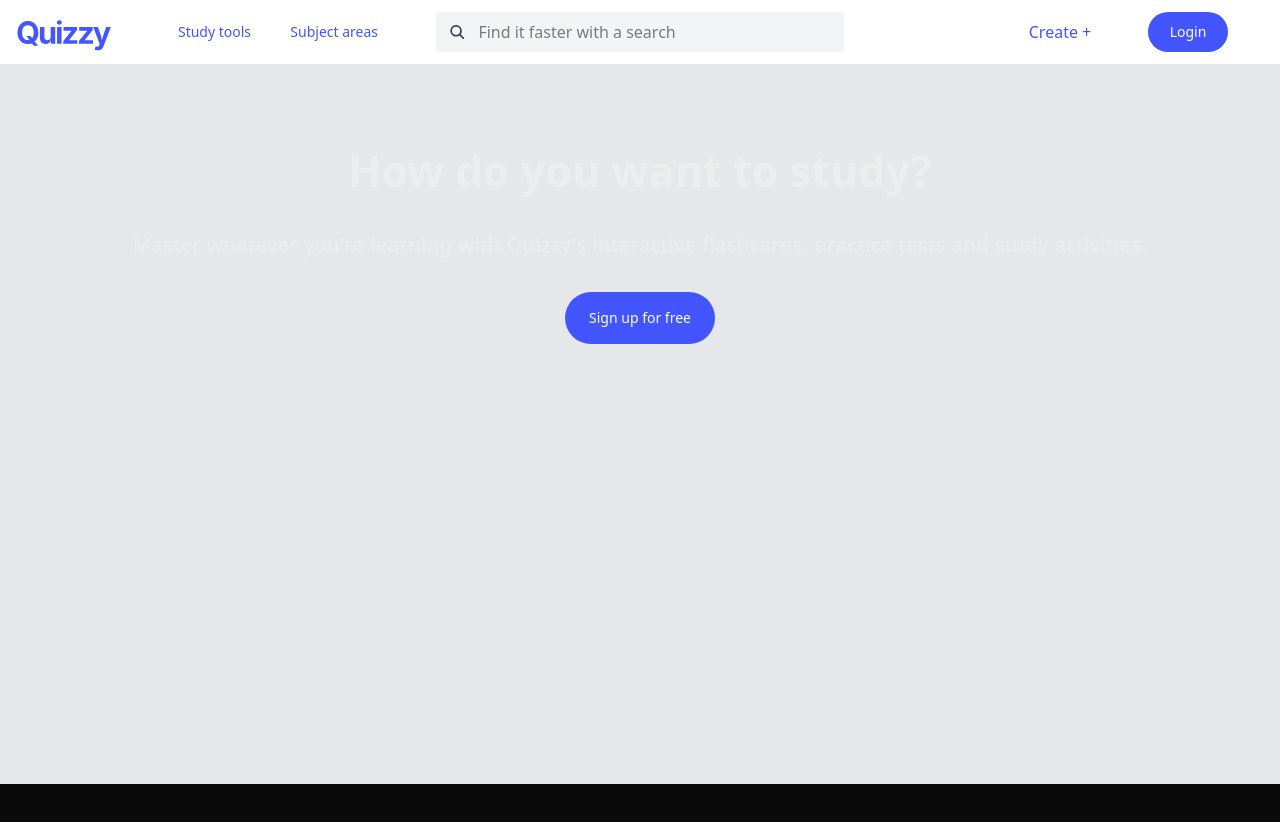
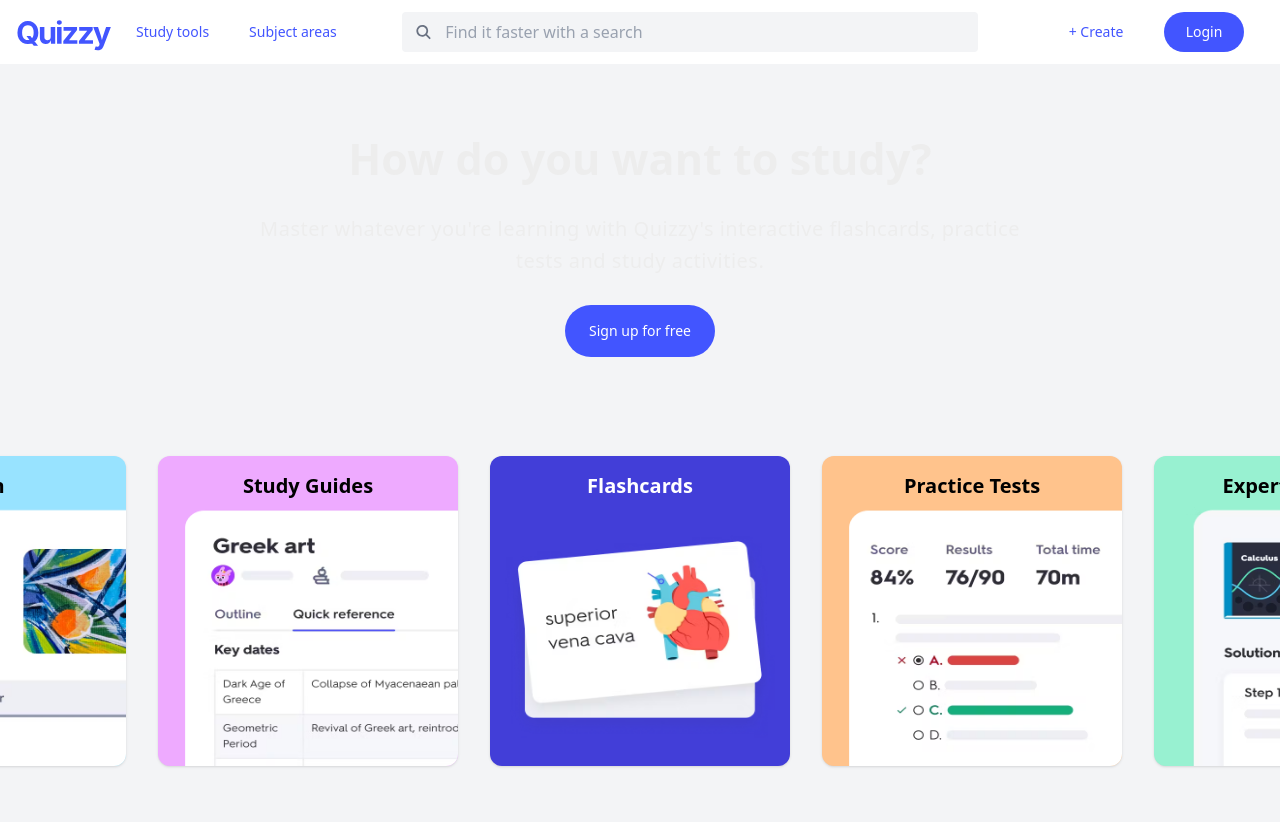
Before and after one commit to arslankaleem7229/quizzy, a Next.js app: page / in a window 1280 px wide. Shown: the top 822 px of the page. Before the commit the page ends 800 px from the top, so only its background shows below. Built offline with nearby package versions, Linux system fonts and the light colour scheme.

Commit message:
get the falshcards fixed and flex + other ui

```diff
--- a/app/Navbar.tsx
+++ b/app/Navbar.tsx
@@ -17,12 +17,12 @@ const Navbar = () => {
 
   return (
     <>
-      <header className="grid grid-cols-2 grid-rows-2 md:grid-rows-1 md:grid-cols-3 sticky top-0 left-0 right-0 h-28 md:h-16 items-center px-2 md:px-4 bg-white">
-        <div className="grid grid-cols-4 md:grid-cols-3 items-center shrink-0">
-          <Logo classname="col-span-1" />
-          <div className="col-span-3 md:col-span-2 grid grid-cols-2 justify-self-start ">
-            <button className=" btn-text hidden sm:block">Study tools</button>
-            <button className=" btn-text hidden sm:block">Subject areas</button>
+      <header className="flex flex-wrap md:flex-nowrap sticky top-0 left-0 right-0 h-28 md:h-16 items-center px-2 lg:px-4 bg-white. z-9999999 bg-white">
+        <div className="flex flex-1 md:flex-none shrink-0 gap-2 mr-4 xl:mr-0">
+          <Logo />
+          <div className="hidden lg:flex gap-2">
+            <button className="btn-text">Study tools</button>
+            <button className="btn-text">Subject areas</button>
           </div>
         </div>
 
@@ -31,20 +31,20 @@ const Navbar = () => {
           placeholder="Find it faster with a search"
         />
 
-        <div className="grid grid-cols-2 items-center gap-x-10 mx-5 shrink-0 justify-self-end">
-          <button className="btn-text text-sm w-22 md:text-base md:w-24">
-            Create +
+        <div className="flex flex-none gap-x-5 items-center mx-5">
+          <button className="btn-text text-xs w-22 md:text-sm md:w-24">
+            + Create
           </button>
           <button
             onClick={() => setShowLogin(true)}
-            className="btn-primary w-20"
+            className="btn-primary w-20 text-sm"
           >
             Login
           </button>
         </div>
 
         <SearchField
-          classname="block md:hidden col-span-2 mx-1 md:mx-4 "
+          classname="block md:hidden mx-1 md:mx-4 w-full md:mb-1"
           placeholder="Find it faster with a search"
         />
       </header>
@@ -55,17 +55,3 @@ const Navbar = () => {
 };
 
 export default Navbar;
-
-{
-  /* <h1 className="flex justify-center items-center ">
-          <span className="font-semibold text-7xl text-cyan-200  pl-2 py-1">
-            Quizzy
-          </span>
-          {/* <span className="font-bold text-3xl pr-2 py-1">uizzy</span>
-        </h1> */
-  /* <Image
-          src={quizzy}
-          className="flex justify-center items-center"
-          alt="Quizzy Logo"
-        /> */
-}
--- a/app/components/Buttons/SocialLoginButtons.tsx
+++ b/app/components/Buttons/SocialLoginButtons.tsx
@@ -1,9 +1,8 @@
 import { signIn } from "next-auth/react";
-import React from "react";
+import Image from "next/image";
 import Apple from "../../../public/social_icons/apple.png";
 import Facebook from "../../../public/social_icons/facebook.png";
 import Google from "../../../public/social_icons/google.png";
-import Image from "next/image";
 
 type Provider = "google" | "facebook" | "apple";
 type ProviderAction = "login" | "signup";
--- a/app/components/Inputs/SearchField.tsx
+++ b/app/components/Inputs/SearchField.tsx
@@ -8,13 +8,13 @@ const SearchField = ({
   classname?: string;
 }) => {
   return (
-    <div className={`justify-center ${classname}`}>
-      <div className="flex mx-1 md:mx5  bg-gray-100 rounded focus-within:ring-2 focus-within:ring-gray-400 focus-within:border-gray-400">
-        <MagnifyingGlassIcon className="h-5 w-5 ml-3 my-auto text-gray-700 " />
+    <div className={`flex items-center w-full ${classname}`}>
+      <div className="flex items-center justify-center w-full xl:w-xl mx-1 md:mx-5 lg:mx-auto bg-gray-100 rounded focus-within:ring-2 focus-within:ring-gray-400 focus-within:border-gray-400">
+        <MagnifyingGlassIcon className="h-5 w-5 ml-3 my-auto text-gray-500 " />
         <input
           type="text"
           placeholder={placeholder}
-          className="w-full px-3 py-2 text-black outline-none placeholder:text-base, font-medium"
+          className=" w-full px-3 py-2 text-black outline-none placeholder:text-base placeholder:font-medium placeholder:text-gray-400"
         />
       </div>
     </div>
--- a/app/components/Logo.tsx
+++ b/app/components/Logo.tsx
@@ -6,7 +6,7 @@ const Logo = ({ classname }: { classname?: string }) => (
       data-logo="logo"
       xmlns="http://www.w3.org/2000/svg"
       viewBox="0 0 109 43"
-      className={`w-24 h-auto primaryColor dark:primaryColor hidden md:block ${classname}`}
+      className={`w-24 h-auto primaryColor dark:primaryColor hidden lg:flex ${classname}`}
       fill="currentColor"
     >
       <g id="logotype" transform="translate(0, 1)">
@@ -19,7 +19,7 @@ const Logo = ({ classname }: { classname?: string }) => (
       xmlns="http://www.w3.org/2000/svg"
       aria-hidden="true"
       role="img"
-      className={`w-14 h-auto primaryColor dark:primaryColor iconify iconify--emojione block md:hidden ${classname}`}
+      className={`w-14 h-auto primaryColor dark:primaryColor iconify iconify--emojione flex lg:hidden ${classname}`}
       preserveAspectRatio="xMidYMid meet"
       fill="#000000"
     >
--- /dev/null
+++ b/app/data/flashcards.ts
@@ -0,0 +1,39 @@
+export interface Flashcard {
+  id: number;
+  title: string;
+  image: string;
+  color: string;
+}
+
+export const flashcards: Flashcard[] = [
+  {
+    id: 1,
+    title: "Learn",
+    image: "/mockups/learn.avif",
+    color: "bg-[#98e3ff]",
+  },
+  {
+    id: 2,
+    title: "Study Guides",
+    image: "/mockups/study-guides.avif",
+    color: "bg-[#EEAAFF]",
+  },
+  {
+    id: 3,
+    title: "Flashcards",
+    image: "/mockups/flashcards.avif",
+    color: "bg-[#423ED8]",
+  },
+  {
+    id: 4,
+    title: "Practice Tests",
+    image: "/mockups/practice-tests.avif",
+    color: "bg-[#FFC38C]",
+  },
+  {
+    id: 5,
+    title: "Expert Solutions",
+    image: "/mockups/expert-solutions.avif",
+    color: "bg-[#98F1D1]",
+  },
+];
--- a/app/page.tsx
+++ b/app/page.tsx
@@ -1,13 +1,16 @@
+import { flashcards } from "@/app/data/flashcards";
+import Image from "next/image";
+
 export default function Home() {
   return (
-    <main className="flex-1 gr overflow-auto">
-      <div className="bg-gray-200 w-full h-[calc(100%-28x)] md:h-[calc(100%-16px)]">
-        <div className="h-1/2 px-8 sm:px-16 md:px-24 py-16">
-          <div className="h-full flex flex-col items-center justify-around">
+    <main className=" h-screen flex-1 overflow-auto">
+      <div className="bg-gray-100 h-full max-h-full w-full">
+        <div className="h-[calc(50%)] sm:h-[calc(45%)] p-8 md:p-16 flex justify-center ">
+          <div className="h-full max-w-3xl flex gap-0 md:gap-5 flex-col items-center justify-around">
             <h1 className="flex text-[2.7rem] items-center text-center font-bold justify-center tracking-normal leading-tight">
               How do you want to study?
             </h1>
-            <p className="flex text-xl font-light justify-center items-center text-center tracking-wide leading-relaxed">
+            <p className="flex text-base md:text-xl font-light justify-center items-center text-center tracking-wide leading-relaxed">
               Master whatever you&apos;re learning with Quizzy&apos;s
               interactive flashcards, practice tests and study activities.
             </p>
@@ -16,14 +19,122 @@ export default function Home() {
             </button>
           </div>
         </div>
-        <div className="h-1/2">
-          <Card />
+        <div className="h-[calc(50%)] sm:h-[calc(55%)] w-full">
+          <div className="w-full h-full flex justify-center overflow-hidden">
+            <div className="flex h-[calc(85%)] space-x-8 py-8 px-8">
+              {flashcards.map((flashcard, i) => {
+                return (
+                  <div
+                    key={i}
+                    className={`relative shrink-0 w-60 h-80 md:w-75 md:h-full ${flashcard.color} rounded-xl overflow-hidden shadow p-4 transform transition ease-in-out duration-500 hover:scale-110`}
+                  >
+                    <h3
+                      className={`font-bold text-xl text-center ${
+                        flashcard.title === "Flashcards"
+                          ? "text-white"
+                          : "text-black"
+                      } `}
+                    >
+                      {flashcard.title}
+                    </h3>
+                    <Image
+                      width={1000}
+                      height={1000}
+                      src={`${flashcard.image}`}
+                      className="absolute flex h-[calc(90%)] w-full bottom-0 right-0"
+                      alt={flashcard.title}
+                    />
+                  </div>
+                );
+              })}
+            </div>
+          </div>
+        </div>
+      </div>
+      <div className="w-full h-1/2  bg-white">
+        <div className="flex justify-center items-center max-w-7xl p-16 mx-auto  ">
+          <div className="h-full w-full flex bg-red-500">
+            <div className="flex flex-10 flex-col justify-around p-8 ">
+              <h3 className="text-2xl font-bold">
+                Every class, every test, one ultimate study app
+              </h3>
+              <p>
+                Create your own flashcards or find sets made by teachers,
+                students and experts. Study them anytime, anywhere with our free
+                app.
+              </p>
+              <div className="flex gap-3">
+                <Image
+                  src="/mockups/google-play.png"
+                  alt="GooglePlay download button"
+                  width={10000}
+                  height={100000}
+                  className="w-30 h-10"
+                />
+                <Image
+                  src="/mockups/google-play.png"
+                  alt="GooglePlay download button"
+                  width={10000}
+                  height={100000}
+                  className="w-30 h-10"
+                />
+              </div>
+            </div>
+            <div className="flex flex-12 items-center justify-center object-contain">
+              <Image
+                src="/mockups/all-in-one.avif"
+                alt="all-in-one"
+                width={100000}
+                height={100000}
+                quality={1000000}
+                className="object-contain w-fit h-auto"
+              />
+            </div>
+          </div>
+        </div>
+      </div>
+      <div className="w-full h-1/2  bg-white">
+        <div className="flex justify-center items-center max-w-7xl p-16 mx-auto  ">
+          <div className="h-full w-full flex bg-red-500">
+            <div className="flex flex-10 flex-col justify-around p-8 ">
+              <h3 className="text-2xl font-bold">
+                Every class, every test, one ultimate study app
+              </h3>
+              <p>
+                Create your own flashcards or find sets made by teachers,
+                students and experts. Study them anytime, anywhere with our free
+                app.
+              </p>
+              <div className="flex gap-3">
+                <Image
+                  src="/mockups/google-play.png"
+                  alt="GooglePlay download button"
+                  width={10000}
+                  height={100000}
+                  className="w-30 h-10"
+                />
+                <Image
+                  src="/mockups/google-play.png"
+                  alt="GooglePlay download button"
+                  width={10000}
+                  height={100000}
+                  className="w-30 h-10"
+                />
+              </div>
+            </div>
+            <div className="flex flex-12 items-center justify-center object-contain">
+              <Image
+                src="/mockups/all-in-one.avif"
+                alt="all-in-one"
+                width={100000}
+                height={100000}
+                quality={1000000}
+                className="object-contain w-fit h-auto"
+              />
+            </div>
+          </div>
         </div>
       </div>
     </main>
   );
 }
-
-function Card() {
-  return <div></div>;
-}
```
Also changed, not shown: public/mockups/google-play.png (added), 1 other file (tests, documents, lock files or other folders).
